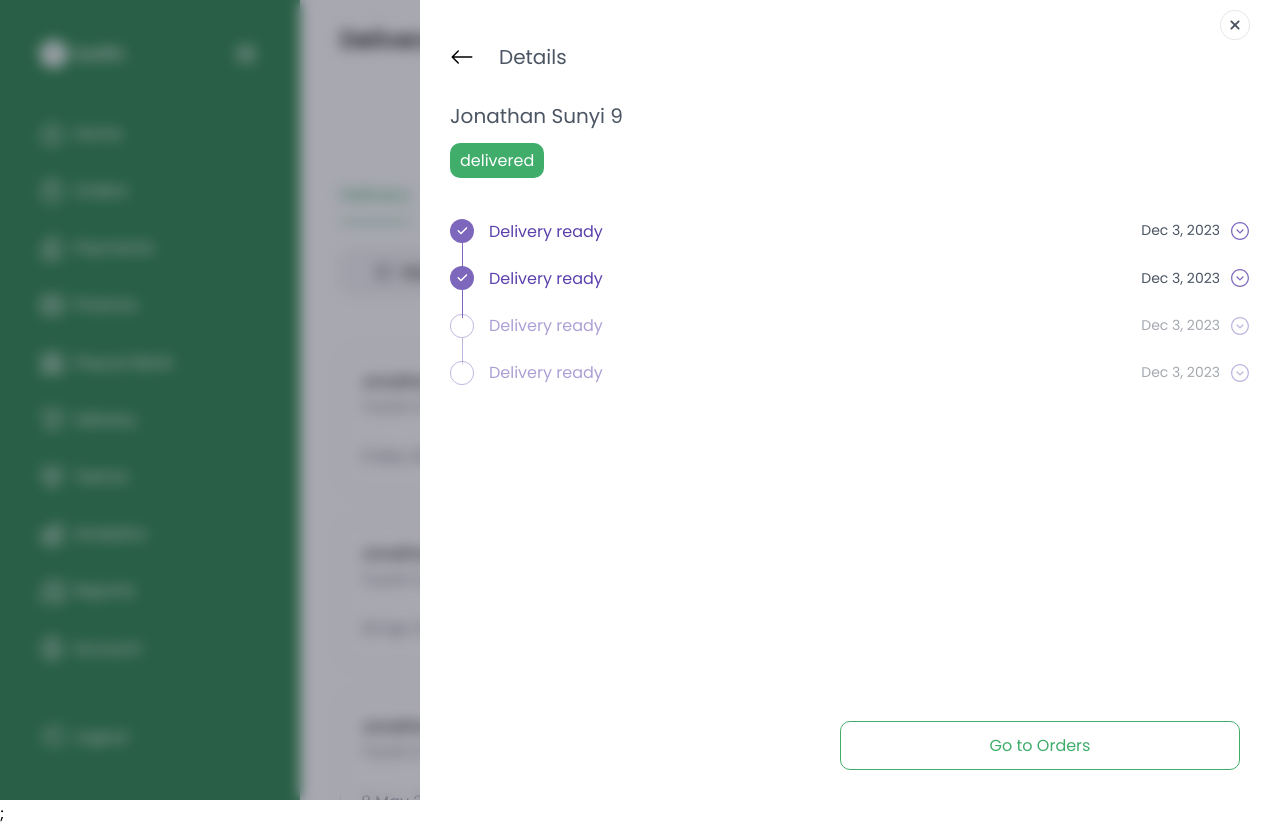
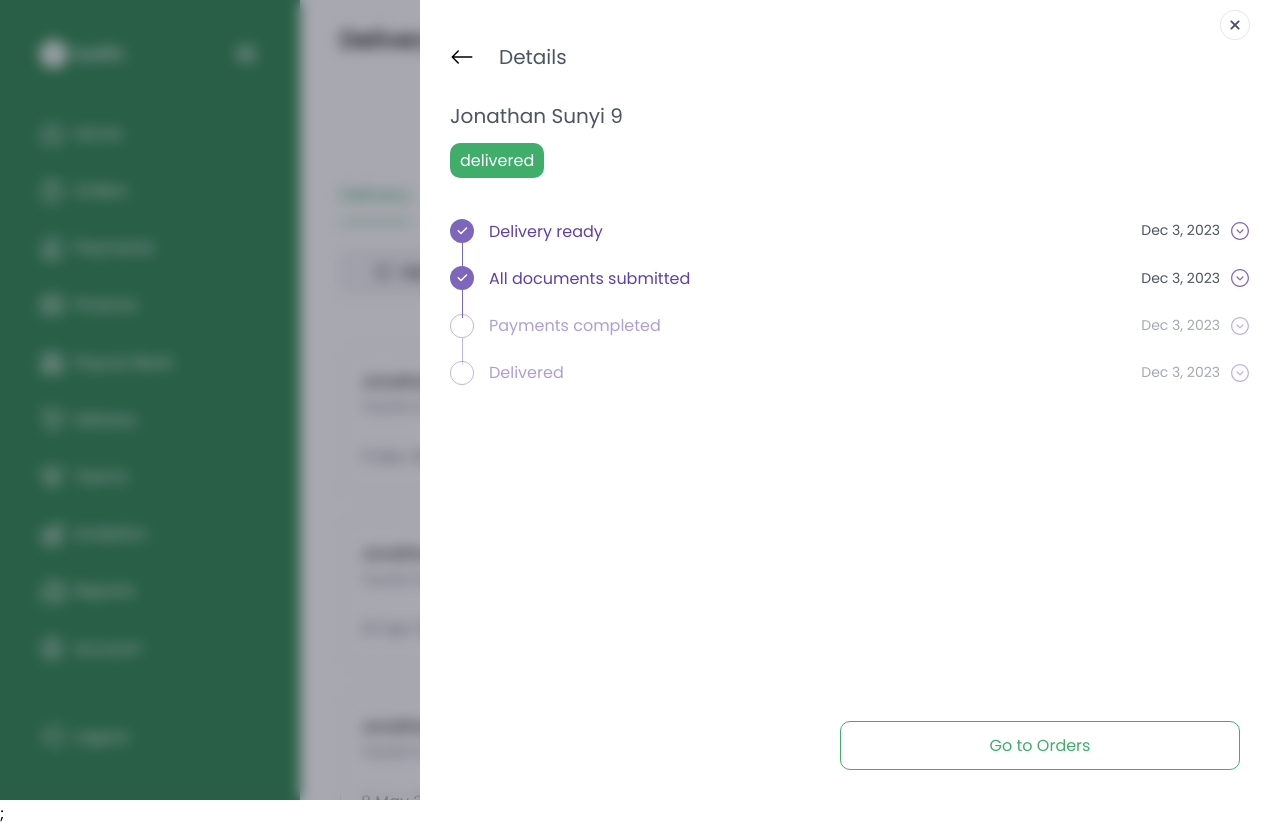
Before and after one commit to projects-for-clients/swifth, a React (Vite) app: page /dashboard/delivery in a window 1280 px wide. Both pictures are taken after a click on the element 558 px from the left and 420 px from the top of the page. Built offline with nearby package versions, Linux system fonts and the light colour scheme.

Commit message:
working on delivery

```diff
--- a/src/container/delivery/DialogDetails.tsx
+++ b/src/container/delivery/DialogDetails.tsx
@@ -28,15 +28,15 @@ const DialogDetails: FC<DialogDetailsProps> = ({
       status: 'success',
     },
     {
-      key: 'Delivery ready',
+      key: 'All documents submitted',
       status: 'success',
     },
     {
-      key: 'Delivery ready',
+      key: 'Payments completed',
       status: 'idle',
     },
     {
-      key: 'Delivery ready',
+      key: 'Delivered',
       status: 'idle',
     },
   ];
```
